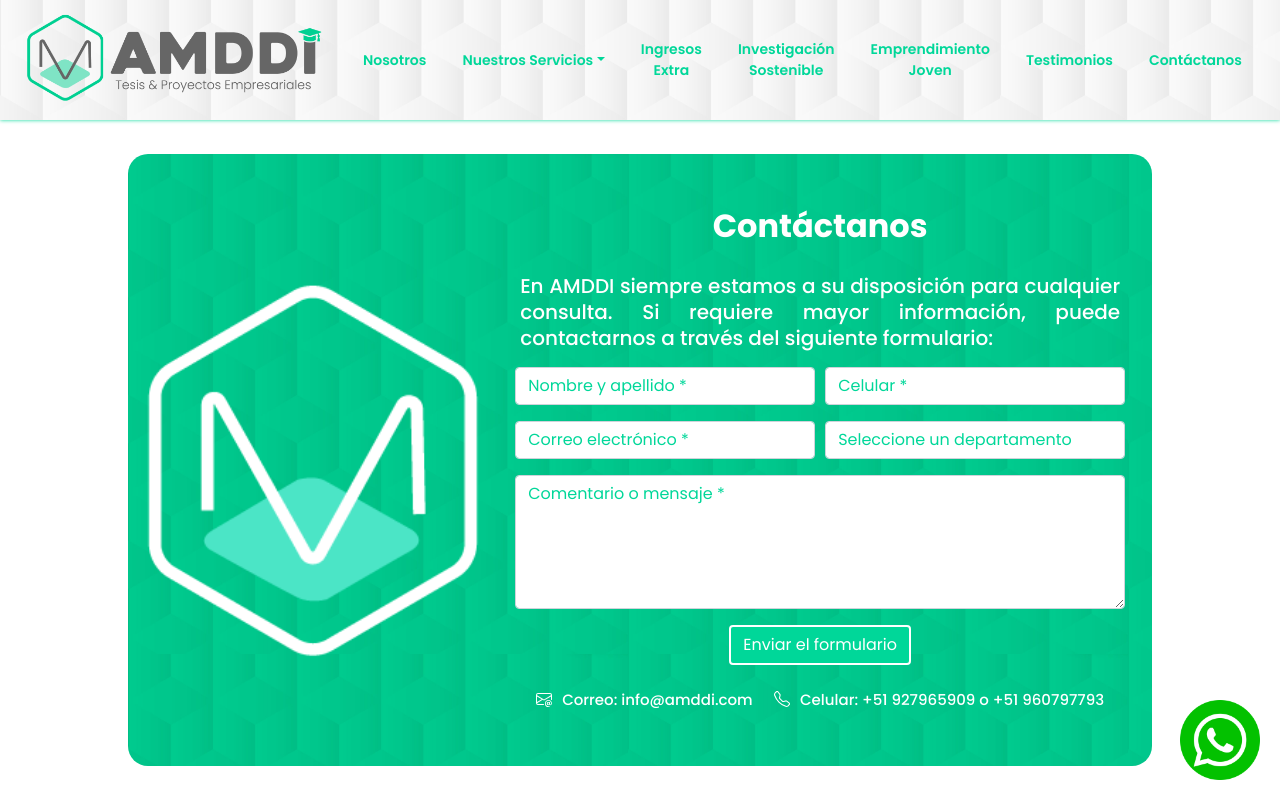
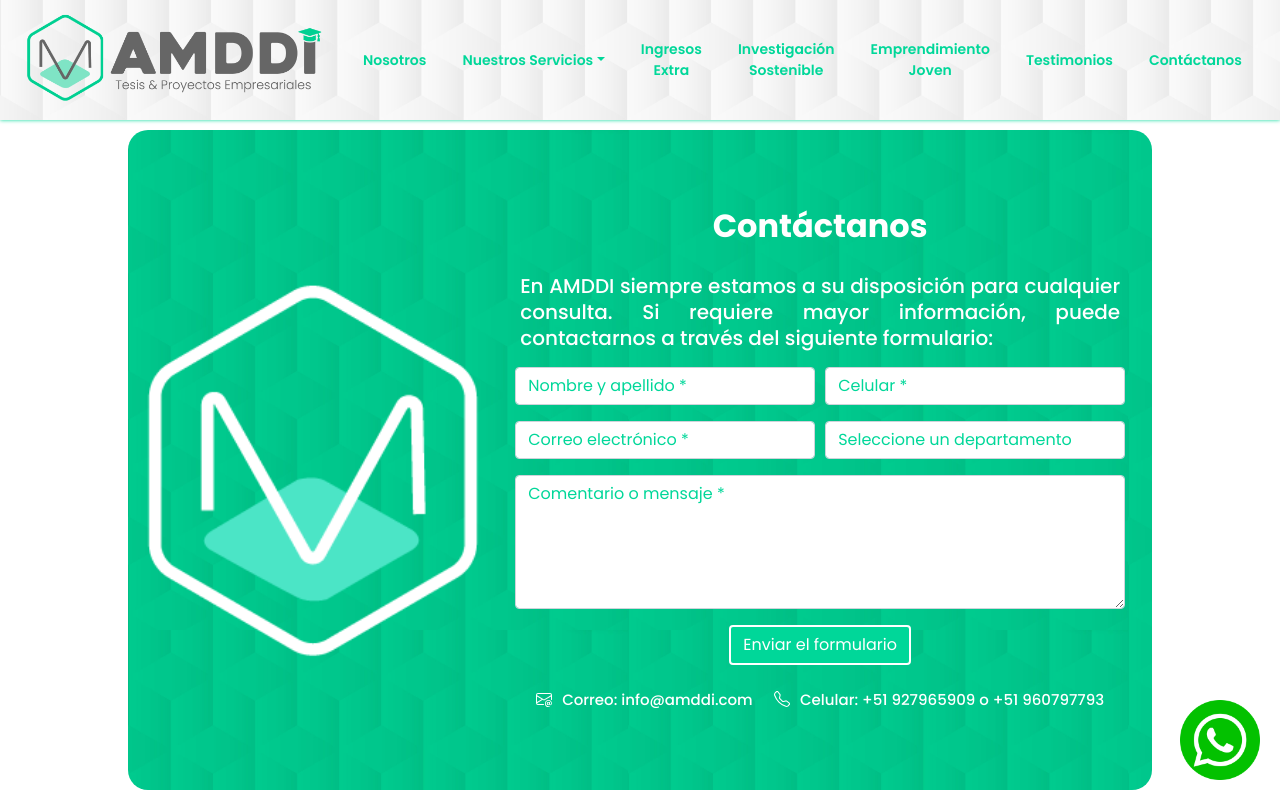
Before and after one commit to CJRS1/AMDDI, a React (Create React App) app in the folder amddi_project/: page /contactanos in a window 1280 px wide. Shown: the top 798 px of the page. Built offline with nearby package versions, Linux system fonts and the light colour scheme.

Commit message:
Se modificó para que cuadre en pantalla de 14''

```diff
--- a/amddi_project/src/styles/Contacto.css
+++ b/amddi_project/src/styles/Contacto.css
@@ -291,14 +291,14 @@
   }
   .container-contacto-lottie {
     width: 80%;
-    height: 90%;
+    height: 97%;
   }
   .ingresos_container {
     height: 100vh;
   }
   .ingresos_description {
     width: 90% !important;
-    height: 90% !important;
+    height: 95% !important;
   }
   .ingresos_card p {
     font-size: 17px !important;
--- a/amddi_project/src/styles/Contacto.scss
+++ b/amddi_project/src/styles/Contacto.scss
@@ -176,7 +176,7 @@
 
 .container-contacto-lottie{
     width: 80%;
-    height: 90%;
+    height: 97%;
 }
 .ingresos_container{
     height: 100vh;
@@ -184,7 +184,7 @@
 
 .ingresos_description{
     width: 90% !important;
-    height: 90% !important;
+    height: 95% !important;
 }
 .ingresos_card{
     p{
--- a/amddi_project/src/styles/Servicios.scss
+++ b/amddi_project/src/styles/Servicios.scss
@@ -22,8 +22,6 @@
     height: 400px;
     width: 600px;
     margin-top: 80px;
-    // margin-bottom: 123px;
-    // background: $verde-lima;
     background-image: url(../images/fonto_verde.jpeg);
     background-size: 500px 500px;
     background-repeat: repeat;
```
Also changed, not shown: 1 other file (tests, documents, lock files or other folders).
